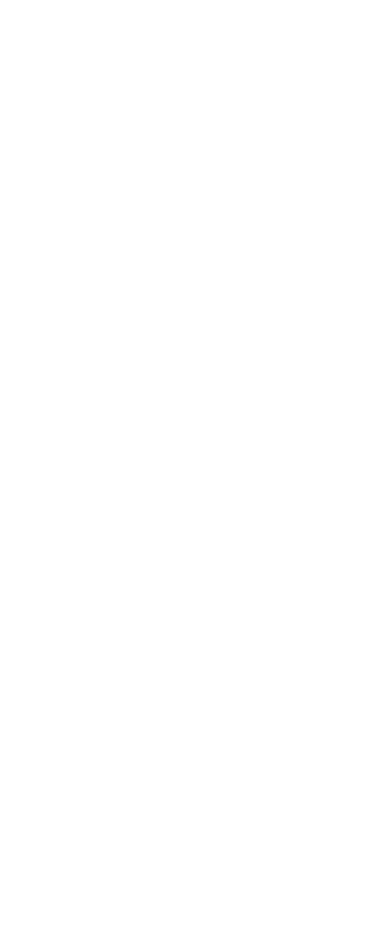
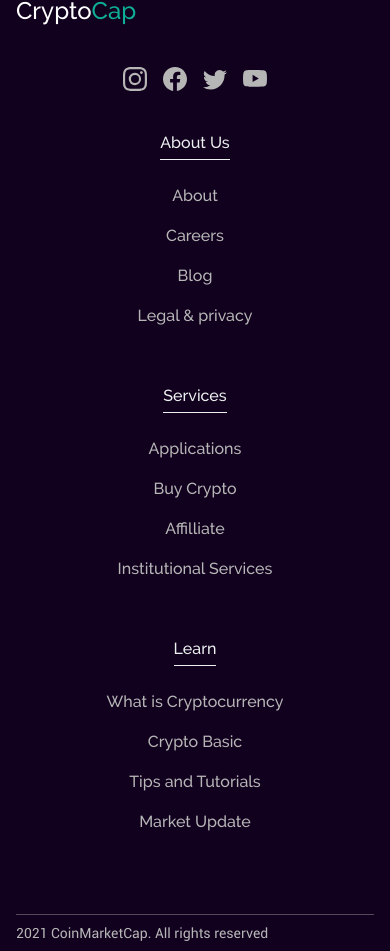
Before and after one commit to Sajjaddi/Crypto-Cap, a React (Create React App) app: page / in a window 390 px wide. Shown: the part 919-1870 px from the top of the page. Before the commit the page ends 1140 px from the top, so only its background shows below. Built offline with nearby package versions, Linux system fonts and the light colour scheme; no server answers.

Commit message:
complete site for mobile users

```diff
--- a/src/App.js
+++ b/src/App.js
@@ -17,7 +17,7 @@
 
   return (
     <div
-      className={`mb-60 bg-tara-prime text-white ${
+      className={`bg-tara-prime text-white ${
         responsiveNav && "h-screen overflow-y-hidden"
       }`}
     >
@@ -37,7 +37,7 @@
           <MarketUpdate />
         </section>
       </main>
-      <footer>
+      <footer className="mt-10 px-2 xs:px-4">
         <Footer />
       </footer>
     </div>
--- a/src/components/Footer/Footer.js
+++ b/src/components/Footer/Footer.js
@@ -1,7 +1,109 @@
+import { BsFacebook, BsInstagram, BsTwitter, BsYoutube } from "react-icons/bs";
+
+import { Button } from "../Shared";
+
 const Footer = () => {
+  const data = {
+    title: "CryptoCap",
+    socialMedia: [
+      { id: 1, text: "instagram", url: "/" },
+      { id: 2, text: "facebook", url: "/" },
+      { id: 3, text: "twitter", url: "/" },
+      { id: 4, text: "youtube", url: "/" },
+    ],
+    copyright: "2021 CoinMarketCap. All rights reserved",
+    navs: [
+      {
+        title: "About Us",
+        navs: [
+          { id: 1, text: "About", url: "/" },
+          { id: 2, text: "Careers", url: "/" },
+          { id: 3, text: "Blog", url: "/" },
+          { id: 4, text: "Legal & privacy", url: "/" },
+        ],
+      },
+      {
+        title: "Services",
+        navs: [
+          { id: 1, text: "Applications", url: "/" },
+          { id: 2, text: "Buy Crypto", url: "/" },
+          { id: 3, text: "Affilliate", url: "/" },
+          { id: 4, text: "Institutional Services", url: "/" },
+        ],
+      },
+      {
+        title: "Learn",
+        navs: [
+          { id: 1, text: "What is Cryptocurrency", url: "/" },
+          { id: 2, text: "Crypto Basic", url: "/" },
+          { id: 3, text: "Tips and Tutorials", url: "/" },
+          { id: 4, text: "Market Update", url: "/" },
+        ],
+      },
+    ],
+  };
+
   return (
-    <div>Footer</div>
-  )
-}
+    <>
+      <h2 className="text-2xl">
+        <span>{data.title.slice(0, -3)}</span>
+        <span className="text-tara-second">{data.title.slice(-3)}</span>
+      </h2>
+      <div className="flex mt-10 gap-x-4 justify-center">
+        {data.socialMedia.map((i) => {
+          switch (i.text) {
+            case "instagram":
+              return (
+                <Button key={i.id} href={i.url}>
+                  <BsInstagram className="text-tara-fifth text-2xl hover:text-tara-second transition" />
+                </Button>
+              );
+            case "facebook":
+              return (
+                <Button key={i.id} href={i.url}>
+                  <BsFacebook className="text-tara-fifth text-2xl hover:text-tara-second transition" />
+                </Button>
+              );
+            case "twitter":
+              return (
+                <Button key={i.id} href={i.url}>
+                  <BsTwitter className="text-tara-fifth text-2xl hover:text-tara-second transition" />
+                </Button>
+              );
+            case "youtube":
+              return (
+                <Button key={i.id} href={i.url}>
+                  <BsYoutube className="text-tara-fifth text-2xl hover:text-tara-second transition" />
+                </Button>
+              );
+            default:
+              break;
+          }
+        })}
+      </div>
+      <div className="mt-10 text-center flex flex-col gap-y-14">
+        {data.navs.map((i) => (
+          <div className="flex flex-col items-center gap-y-6">
+            <span className="text-[#ECF1F0] border-b pb-1 border-[#ECF1f0]">{i.title}</span>
+            <div className="text-cente flex flex-col gap-y-4">
+              {i.navs.map((child) => (
+                <Button
+                  className={"text-tara-fifth flex justify-center"}
+                  key={child.id}
+                  href={child.url}
+                >
+                  {child.text}
+                </Button>
+              ))}
+            </div>
+          </div>
+        ))}
+      </div>
+      <p className="text-tara-fifth font-roboto text-sm mt-20 border-t border-tara-fifth border-opacity-40 py-2">
+        {data.copyright}
+      </p>
+    </>
+  );
+};
 
-export default Footer
+export default Footer;
--- a/src/components/MarketUpdate/CoinsList.js
+++ b/src/components/MarketUpdate/CoinsList.js
@@ -3,7 +3,7 @@
 
 const CoinsList = ({ category, coinsData }) => {
   return (
-    <ul className="mt-6 bg-[rgba(255,255,255,0.02] border border-[rgba(255,255,255,0.05] grid gap-y-2 px-2 xs:px-4">
+    <ul className="mt-6 bg-[rgba(255,255,255,0.02] grid gap-y-2 px-2 xs:px-4">
       {coinsData.slice(0, 7).map((i, index) => (
         <CoinItem key={i.id} data={i} index={index + 1} />
       ))}
```
